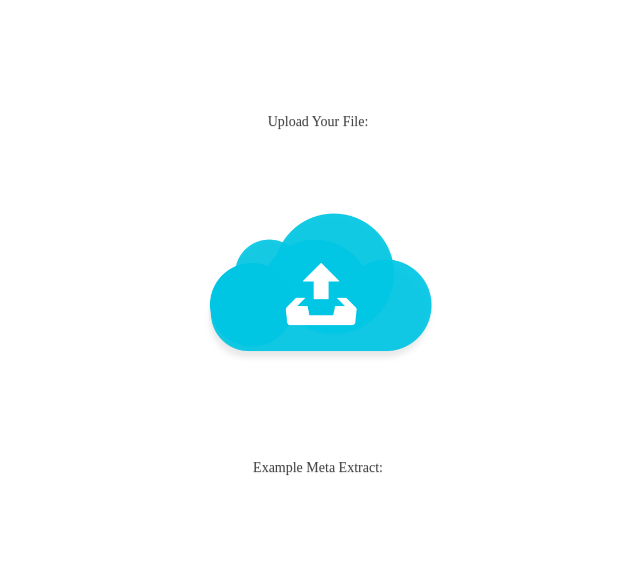
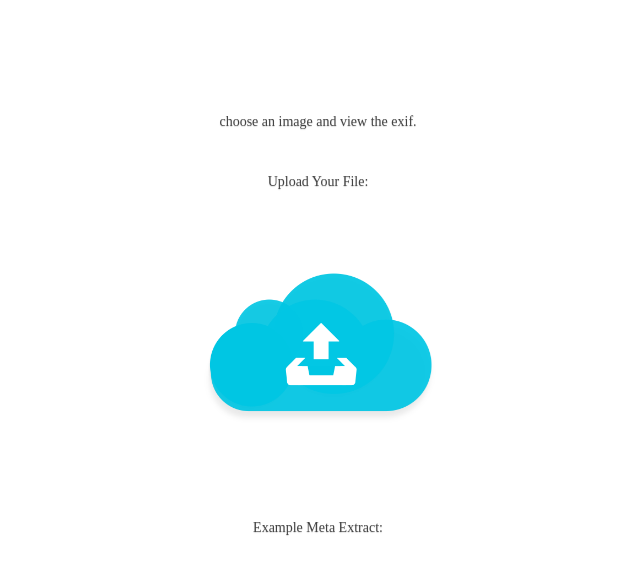
Before and after one commit to brentjrogers/image-data, a plain HTML site: page index.html in a window 1280 px wide. Shown: the whole page, without its empty margins (322-962 px from the left). Drawn offline with Linux system fonts and the light colour scheme.

Commit message:
Update index.html

```diff
--- a/index.html
+++ b/index.html
@@ -10,6 +10,8 @@
 <body>
 
 <section>
+	<p>choose an image and view the exif.</p>
+<br />
 <p>Upload Your File:</p>
 	<label for="file-input"><img id="imgIcon" src="img/cloudFile.png" /></label>
 <input id="file-input" name="" type="file" placeholder="" value=""/>
```
